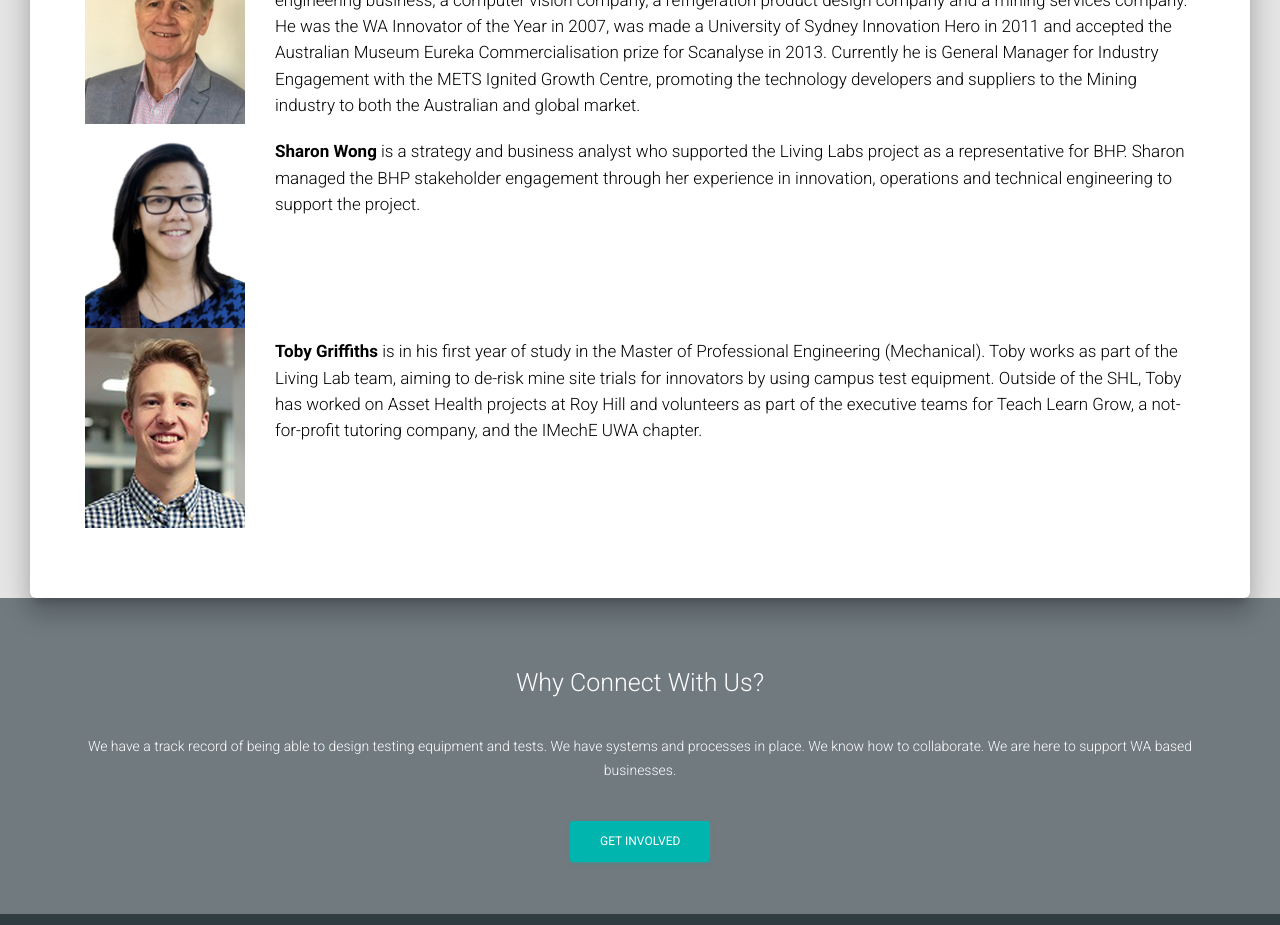
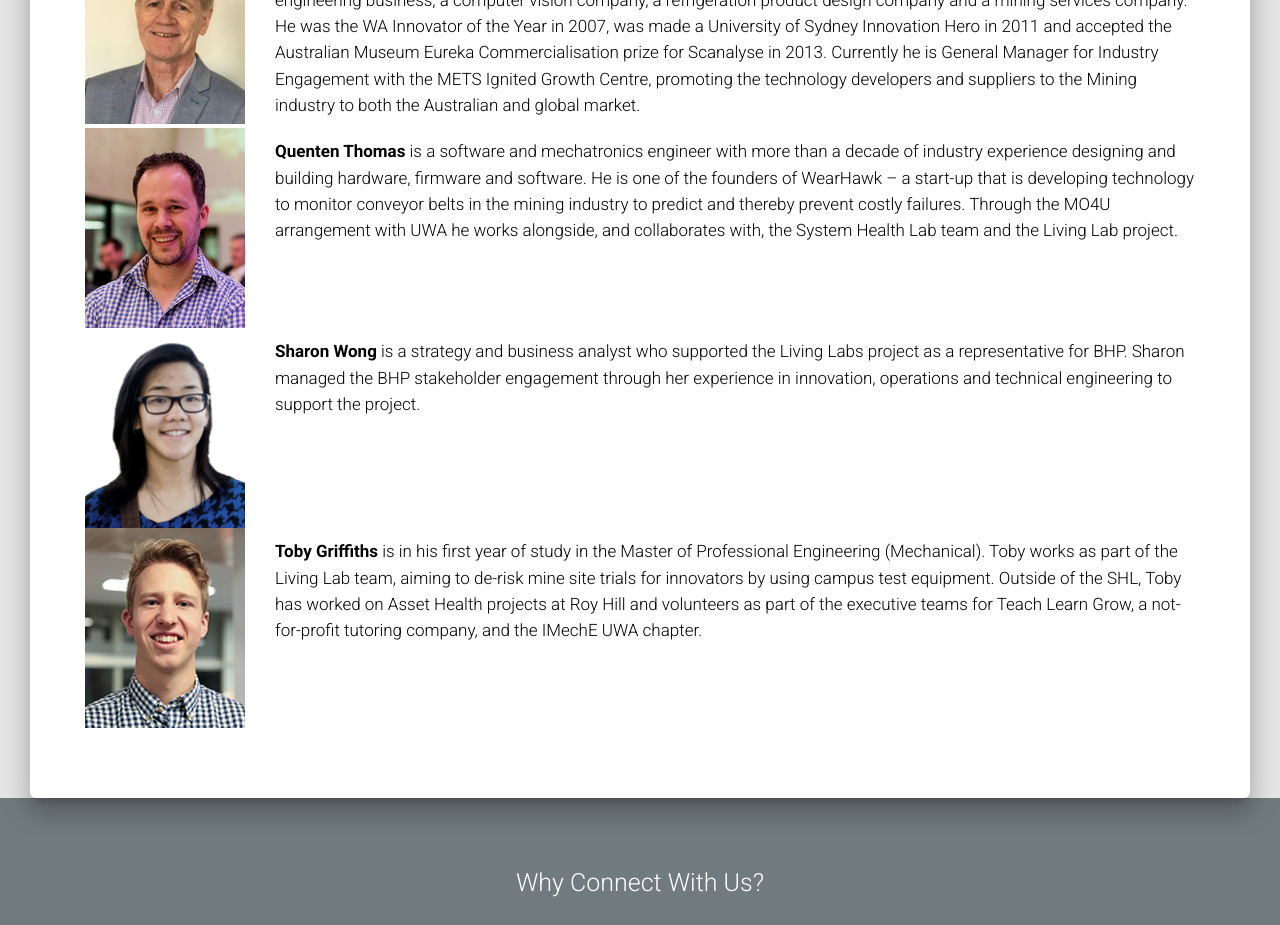
Before and after one commit to uwasystemhealth/livinglab-site-v3, a Next.js app: page /about in a window 1280 px wide. Shown: the part 4320-5245 px from the top of the page. Built offline with nearby package versions, Linux system fonts and the light colour scheme.

Commit message:
added quenten thomas in teams

```diff
--- a/components/Team/Collage.js
+++ b/components/Team/Collage.js
@@ -15,7 +15,7 @@ const images = TEAM.map(({ firstName, lastName, picture = `/img/team/${firstName
 const MainSetting = {
 	width: '100%',
 	height: ['100px', '100px', '100px', '100px'],
-	layout: [4, 4, 4, 5],
+	layout: [4, 4, 5, 5],
 	photos: images,
 	showNumOfRemainingPhotos: false,
 };
--- a/data/Team.json
+++ b/data/Team.json
@@ -77,6 +77,12 @@
         "bio": "<b>Peter Clarke</b> has spent most of his career in technology development and commercialisation in a range of industries including mining, oil and gas, pharmaceuticals and agriculture.  He has been a co-founder of four companies, a robotics and engineering business, a computer vision company, a refrigeration product design company and a mining services company.  He was the WA Innovator of the Year in 2007, was made a University of Sydney Innovation Hero in 2011 and accepted the Australian Museum Eureka Commercialisation prize for Scanalyse in 2013. Currently he is General Manager for Industry Engagement with the METS Ignited Growth Centre, promoting the technology developers and suppliers to the Mining industry to both the Australian and global market. "
     },
     {
+        "firstName": "Quenten",
+        "lastName": "Thomas",
+        "picture": "/img/team/quenten-thomas.png",
+        "bio": "<b>Quenten Thomas</b> is a software and mechatronics engineer with more than a decade of industry experience designing and building hardware, firmware and software. He is one of the founders of WearHawk – a start-up that is developing technology to monitor conveyor belts in the mining industry to predict and thereby prevent costly failures. Through the MO4U arrangement with UWA he works alongside, and collaborates with, the System Health Lab team and the Living Lab project."
+    },
+    {
         "firstName": "Sharon",
         "lastName": "Wong",
         "picture": "/img/team/sharon-wong.png",
--- a/pages-sections/AboutPage-Sections/MeetTheTeam.js
+++ b/pages-sections/AboutPage-Sections/MeetTheTeam.js
@@ -31,7 +31,7 @@ const MeetTheTeam = () => {
 								bio = 'Insert Bio',
 								picture = `/img/team/${firstName.toLowerCase()}-${lastName.toLowerCase()}.jpg`,
 							}) => (
-								<GridItem xs={12} md={12}>
+								<GridItem xs={12} md={12} key={`${firstName}-${lastName}`}>
 									<GridContainer>
 										<GridItem xs={12} md={2}>
 											<div className={classes.imgList} style={{ backgroundImage: `url(${picture})` }}></div>
```
Also changed, not shown: public/img/team/quenten-thomas.png (added).
